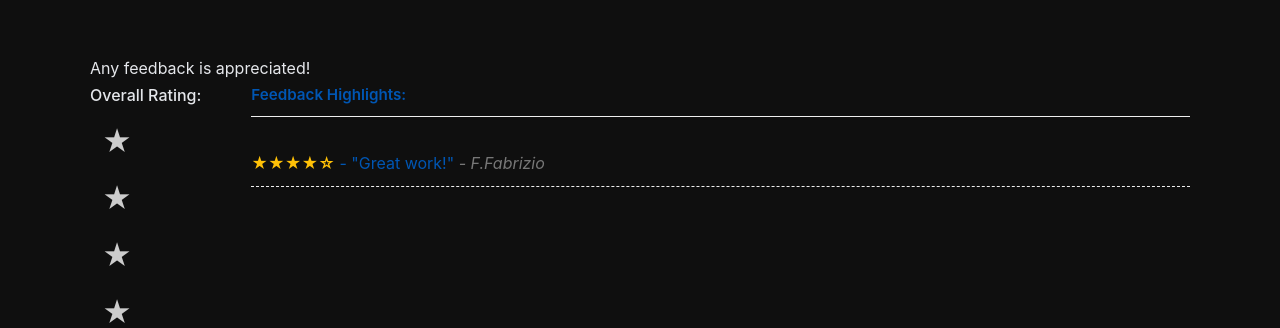
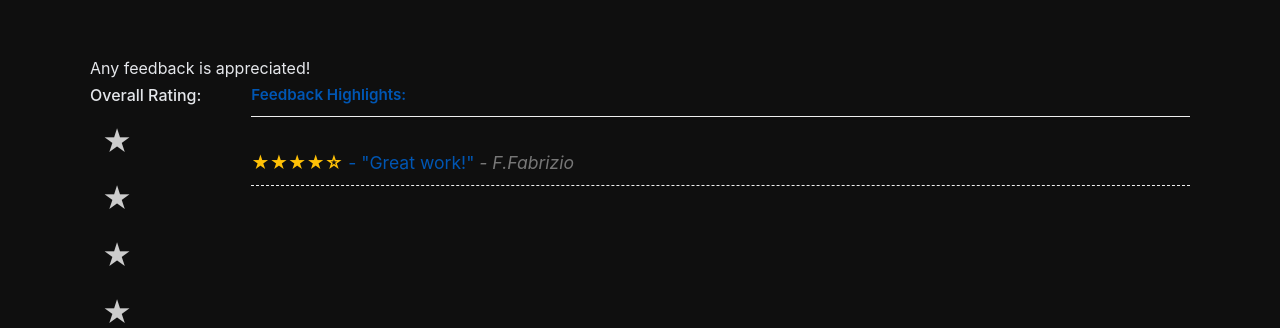
Before and after one commit to h34rtb34t/AZ87, a plain HTML site: page index.html in a window 1280 px wide. Shown: the part 7940-8268 px from the top of the page. Drawn offline with Linux system fonts and the light colour scheme.

Commit message:
Update style.css

```diff
--- a/style.css
+++ b/style.css
@@ -321,6 +321,11 @@ footer { background-color: #000; color: var(--text-muted); padding: 50px 0; text
     position: relative; /* Establishes positioning context for list items */
     min-height: 100px; /* Adjust based on typical content height to prevent collapse */
     overflow: hidden; /* Optional: Ensure nothing spills out */
+    list-style: none; /* Removing bullet points */
+    padding-left: 0; /* Removing default padding */
+    margin: 0; /* Removing default margin */
+    font-size: 1.1em; /* MODIFIED: Increased font size */
+    line-height: 1.5; /* MODIFIED: Adjusted line height for bigger font */
 }
 
 .feedback-item {
@@ -330,7 +335,7 @@ footer { background-color: #000; color: var(--text-muted); padding: 50px 0; text
     /* left: 0; */
     width: 100%; /* Take full width of the container */
     opacity: 0; /* Hidden by default */
-    transition: opacity 0.6s ease-in-out; /* Smooth fade transition */
+    transition: opacity 0.3s ease-in-out; /* MODIFIED: Faster transition (0.6s -> 0.3s) */
     pointer-events: none; /* Prevent interaction with hidden items */
     /* Add padding/margin previously handled by inline styles if needed */
     margin-bottom: 0.6rem;
```
